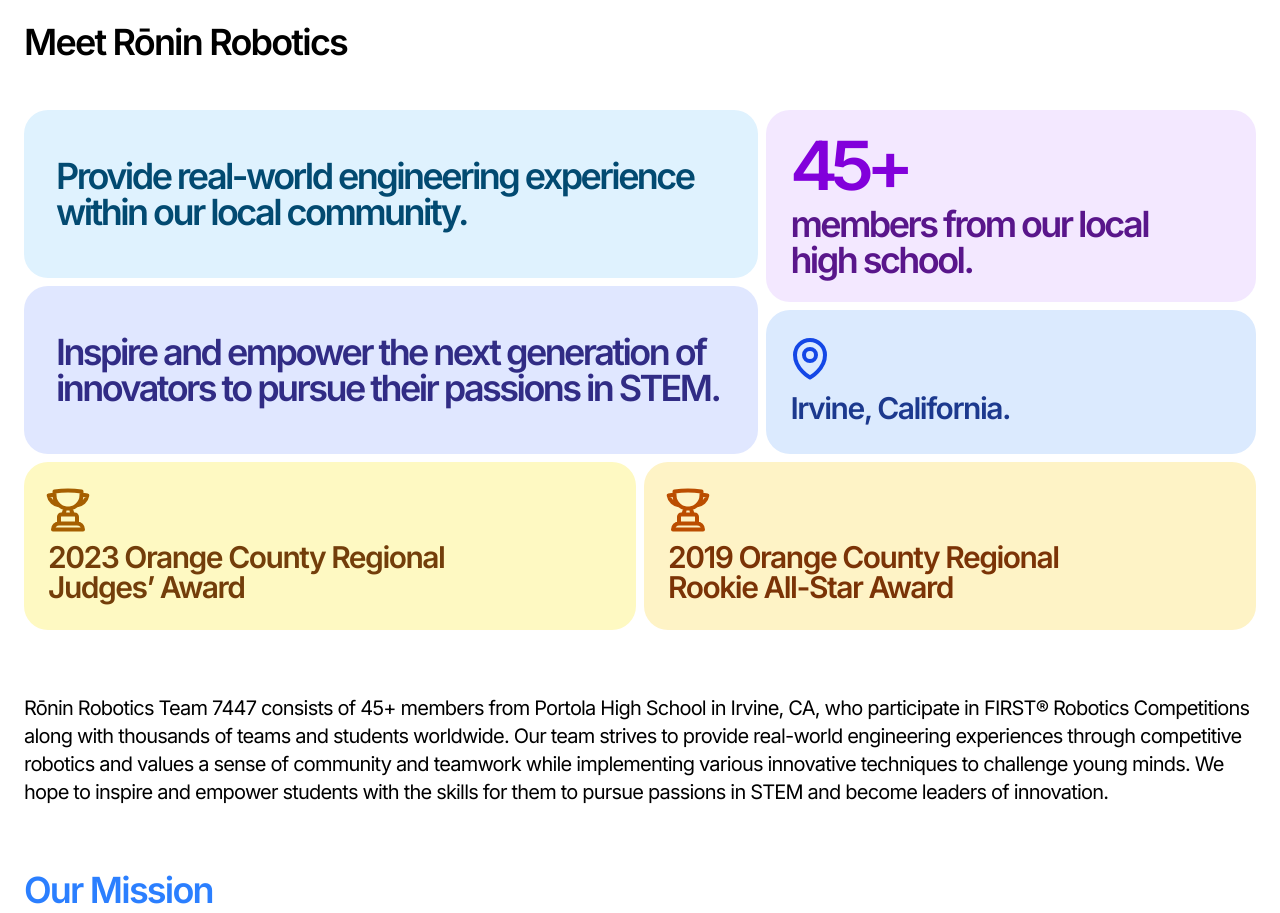
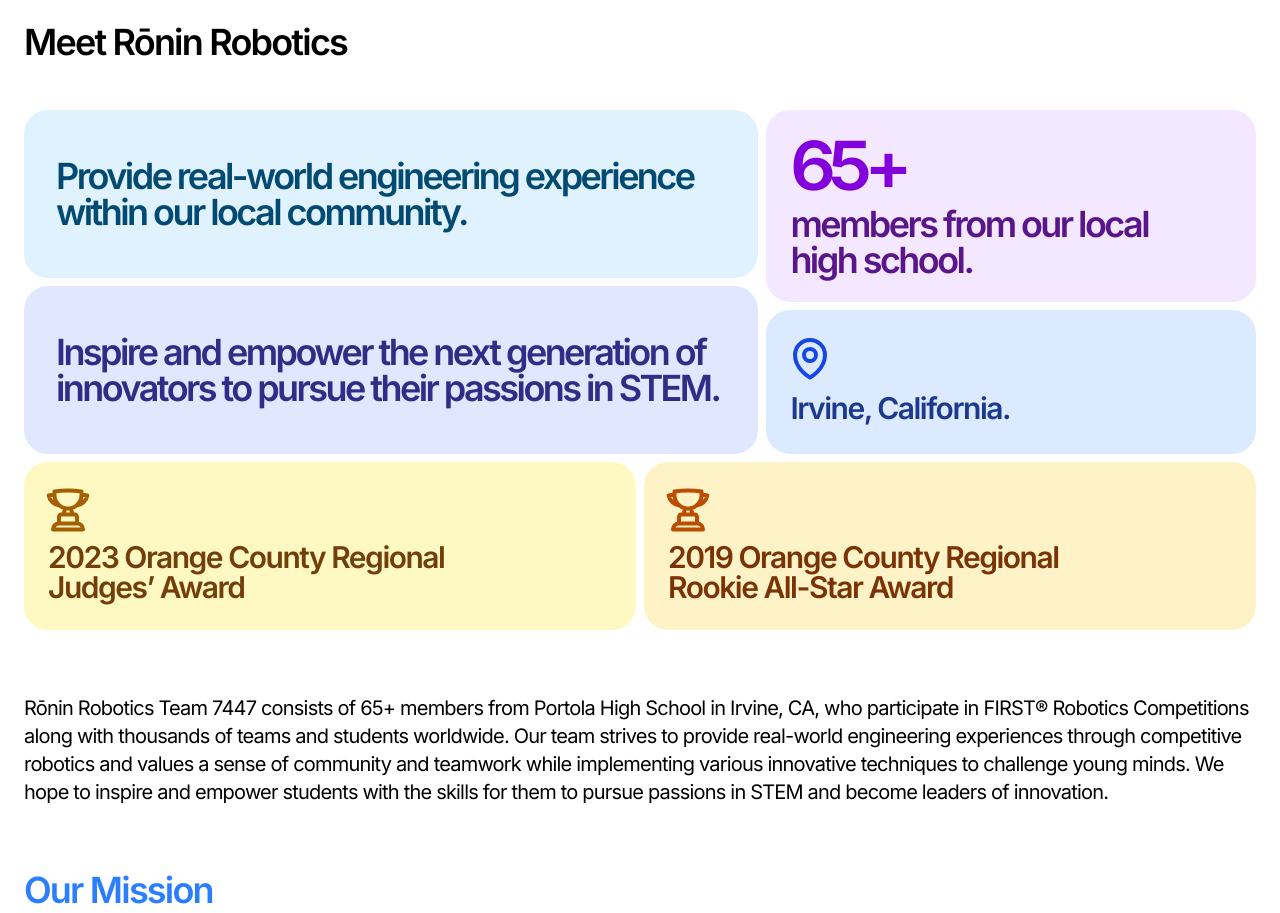
Before and after one commit to ronin7447/website, a Next.js app: page /about in a window 1280 px wide. Shown: the part 640-1553 px from the top of the page. Built offline with nearby package versions, Linux system fonts and the light colour scheme.

Commit message:
feat: update content

```diff
--- a/app/about/page.tsx
+++ b/app/about/page.tsx
@@ -30,7 +30,7 @@
       title: "",
       titleColor: "",
       subtitle: "",
-      description: `Rōnin Robotics Team 7447 consists of 45+ members from Portola High School in Irvine, CA, who participate in FIRST® Robotics Competitions along with thousands of teams and students worldwide. Our team strives to provide real-world engineering experiences through competitive robotics and values a sense of community and teamwork while implementing various innovative techniques to challenge young minds. We hope to inspire and empower students with the skills for them to pursue passions in STEM and become leaders of innovation.`,
+      description: `Rōnin Robotics Team 7447 consists of 65+ members from Portola High School in Irvine, CA, who participate in FIRST® Robotics Competitions along with thousands of teams and students worldwide. Our team strives to provide real-world engineering experiences through competitive robotics and values a sense of community and teamwork while implementing various innovative techniques to challenge young minds. We hope to inspire and empower students with the skills for them to pursue passions in STEM and become leaders of innovation.`,
       imgUrl: null,
     },
     {
@@ -155,7 +155,7 @@
         <div className="mt-2 sm:mt-0 grid grid-cols-1 gap-2 sm:w-2/5">
           <div className="bg-purple-100 dark:bg-purple-950 dark:text-purple-100 text-purple-900 p-6 rounded-3xl flex items-center">
             <div className="-mt-1">
-              <p className="text-5xl md:text-6xl lg:text-7xl font-semibold text-purple-700 dark:text-purple-200 tracking-[-0.3rem] lg:tracking-[-0.50rem] transform-[scale(1,0.94)]">45+</p>
+              <p className="text-5xl md:text-6xl lg:text-7xl font-semibold text-purple-700 dark:text-purple-200 tracking-[-0.3rem] lg:tracking-[-0.50rem] transform-[scale(1,0.94)]">65+</p>
             <p className="text-2xl md:text-4xl font-semibold leading-none mt-1">
               members from our local <span className="whitespace-nowrap">high school.</span>
             </p>
--- a/app/layout.tsx
+++ b/app/layout.tsx
@@ -22,7 +22,7 @@
   openGraph: {
     type: "website",
     title: "Rōnin Robotics: FRC Team 7447",
-    description: "Ronin Robotics (FRC Team 7447) is a high school robotics team from Portola High School, Irvine, CA consisting of 45+ members that participate in FIRST® Robotics Competitions along with thousands of teams and students worldwide. Our team strives to provide real-world engineering experiences through competitive robotics. Our team values a sense of community and teamwork while implementing various innovative techniques to challenge young minds. We hope to empower students with the skills they need to pursue their passion in STEM and become leaders of innovation.",
+    description: "Ronin Robotics (FRC Team 7447) is a high school robotics team from Portola High School, Irvine, CA consisting of 65+ members that participate in FIRST® Robotics Competitions along with thousands of teams and students worldwide. Our team strives to provide real-world engineering experiences through competitive robotics. Our team values a sense of community and teamwork while implementing various innovative techniques to challenge young minds. We hope to empower students with the skills they need to pursue their passion in STEM and become leaders of innovation.",
     url: "https://7447.team",
     siteName: "Rōnin Robotics: FRC Team 7447",
     // images: [
--- a/app/page.tsx
+++ b/app/page.tsx
@@ -16,7 +16,7 @@
       title: "About Rōnin Robotics",
       titleColor: "text-blue-500 dark:text-blue-400",
       subtitle: "Inspiring students through robotics and STEM.",
-      description: `Rōnin Robotics Team 7447 consists of 45+ members from Portola High School in Irvine, CA, who participate in FIRST® Robotics Competitions along with thousands of teams and students worldwide. We are student-led and organized into mechanical, electrical, programming, CAD, and business subteams. From kickoff to competition, members plan, prototype, machine, wire, code, test, and document complete industrial-level robots within six weeks, then share our work through demos, workshops, and community events.`,
+      description: `Rōnin Robotics Team 7447 consists of 65+ members from Portola High School in Irvine, CA, who participate in FIRST® Robotics Competitions along with thousands of teams and students worldwide. We are student-led and organized into mechanical, electrical, programming, CAD, and business subteams. From kickoff to competition, members plan, prototype, machine, wire, code, test, and document complete industrial-level robots within six weeks, then share our work through demos, workshops, and community events.`,
       imgUrl: null,
     },
     {
```
